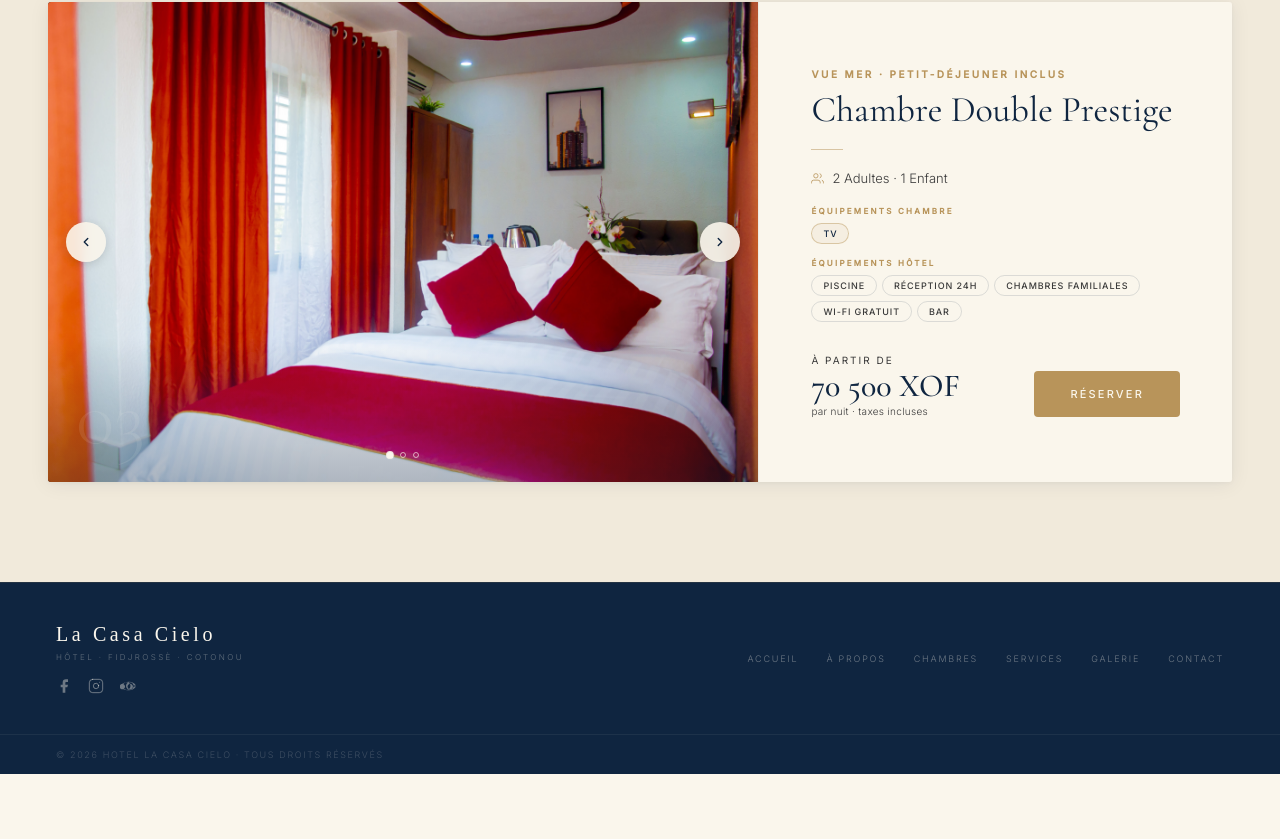
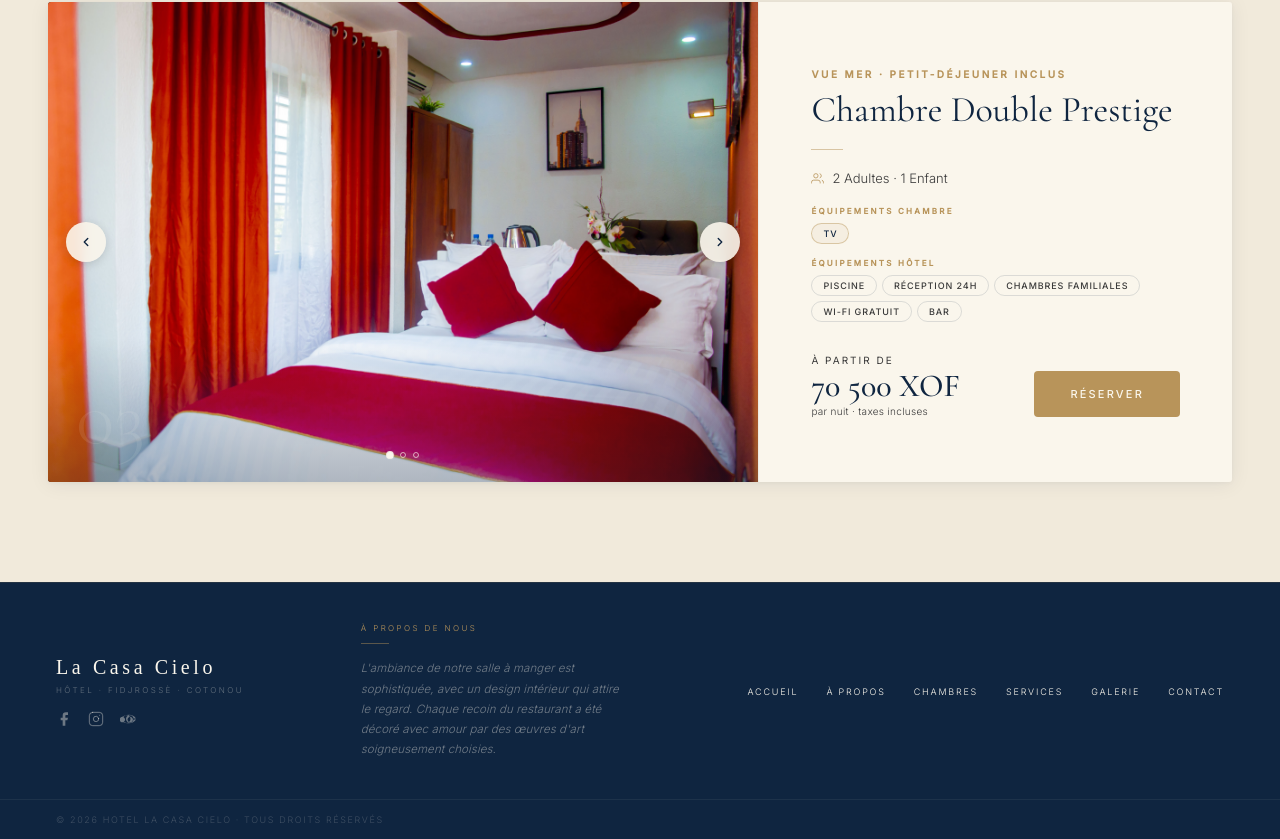
Before and after one commit to R4ph431-157/casacielohotel-demo, a React (Vite) app: page /rooms in a window 1280 px wide. Shown: the part 1638-2477 px from the top of the page. Before the commit the page ends 2412 px from the top, so only its background shows below. Built offline with nearby package versions, Linux system fonts and the light colour scheme.

Commit message:
modified text

```diff
--- a/src/App.tsx
+++ b/src/App.tsx
@@ -4,7 +4,6 @@ import Layout from './components/layout/Layout';
 import HomePage from './pages/HomePage';
 import AboutPage from './pages/AboutPage';
 import RoomsPage from './pages/RoomsPage';
-import HotelPage from './pages/HotelPage';
 import ServicesPage from './pages/ServicesPage';
 import GalleryPage from './pages/GalleryPage';
 import AttractionsPage from './pages/AttractionsPage';
@@ -21,7 +20,6 @@ export default function App() {
             <Route path="/" element={<HomePage />} />
             <Route path="/about" element={<AboutPage />} />
             <Route path="/rooms" element={<RoomsPage />} />
-            <Route path="/hotel" element={<HotelPage />} />
             <Route path="/services" element={<ServicesPage />} />
             <Route path="/gallery" element={<GalleryPage />} />
             <Route path="/attractions" element={<AttractionsPage />} />
--- a/src/components/layout/PageFooter.tsx
+++ b/src/components/layout/PageFooter.tsx
@@ -25,7 +25,7 @@ const TripadvisorIcon = () => (
 
 export default function PageFooter() {
   const { t } = useLanguage();
-  const { copyright, socials, quickLinks } = t.pageFooter;
+  const { copyright, socials, quickLinks, aboutUs } = t.pageFooter;
 
   return (
     <footer className="page-footer">
@@ -48,6 +48,13 @@ export default function PageFooter() {
           </div>
         </div>
 
+        {/* About Us */}
+        <div className="pf-about">
+          <p className="pf-col-label">{aboutUs.title}</p>
+          <div className="pf-about-rule" />
+          <p className="pf-about-text">{aboutUs.text}</p>
+        </div>
+
         {/* Quick links */}
         <div className="pf-links-col">
           {quickLinks.links.map((label, i) => (
--- a/src/components/sections/Hero.tsx
+++ b/src/components/sections/Hero.tsx
@@ -1,10 +1,8 @@
-import { useNavigate } from 'react-router-dom';
 import { useLanguage } from '../../context/LanguageContext';
 
 export default function Hero() {
   const { t } = useLanguage();
   const h = t.home.hero;
-  const navigate = useNavigate();
 
   const scrollToBooking = () => {
     document.getElementById('booking')?.scrollIntoView({ behavior: 'smooth' });
@@ -23,9 +21,6 @@ export default function Hero() {
           <button className="btn-gold" onClick={scrollToBooking}>
             {h.bookStay}
           </button>
-          <button className="btn-outline" onClick={() => navigate('/hotel')}>
-            {h.discover}
-          </button>
         </div>
       </div>
     </section>
--- a/src/i18n/en.ts
+++ b/src/i18n/en.ts
@@ -20,7 +20,7 @@ export const en: Translations = {
       eyebrow: 'Fidjrossè · Cotonou · Benin',
       title1: 'The sky,',
       title2: 'the sea, the silence.',
-      lead: 'Two minutes from the airport, steps from Fidjrossè beach. A hotel designed for those seeking something different; true rest, attentive service, and the feeling of being somewhere else without going far.',
+      lead: 'Get the best view to the beautiful sea and splendid surroundings at a moderate price. These rooms designed with open-concept living area are very bright and spacious - they are available with either double or queen beds.',
       bookStay: 'Book a Stay',
       discover: 'Discover the Hotel',
     },
@@ -77,8 +77,7 @@ export const en: Translations = {
       ],
     },
     contact: {
-      subtitle: 'Hotel · Cotonou',
-      lead: 'A seaside home in Fidjrossè. Open year-round, two minutes from the airport. Direct reservations at the best guaranteed rate.',
+      lead: 'The Hotel La Casa Cielo is one of the most stylish hotels in Benin. This modern take on the traditional alpine lodge is located at the foot of Benin.',
       address: {
         title: 'Address',
         lines: [
@@ -170,17 +169,18 @@ export const en: Translations = {
     roomAmenitiesLabel: 'In-room',
     hotelAmenitiesLabel: 'Hotel facilities',
   },
+
   hotel: {
     eyebrow: 'The Experience',
     title1: 'The art of',
     titleItalic: 'hospitality.',
-    lead: 'Our mission, from day one, has never changed: to welcome guests as we would in our own home. With care, without excess, without pretense. That is what sets a home apart from a hotel.',
+    lead: "Our purpose, since day one, hasn't changed: welcoming guests the way you'd welcome someone into your own home. With care, without excess, without formality. That is what sets a home apart from a hotel.",
     quote: '"Luxury is time."',
     features: [
       { num: '— 01', name: 'Restaurant', desc: 'International and Beninese cuisine, open for lunch and dinner.' },
       { num: '— 02', name: 'Pool', desc: 'Outdoor pool with terrace facing the sea.' },
       { num: '— 03', name: 'Concierge', desc: 'Available 24/7 for all your needs during your stay.' },
-      { num: '— 04', name: 'Event Rooms', desc: 'Conference and reception spaces, equipped and air-conditioned.' },
+      { num: '— 04', name: 'Event Spaces', desc: 'Conference and reception spaces, fully equipped and air-conditioned.' },
     ],
   },
   services: {
--- a/src/i18n/fr.ts
+++ b/src/i18n/fr.ts
@@ -75,7 +75,6 @@ export const fr = {
       ],
     },
     contact: {
-      subtitle: 'Hôtel · Cotonou',
       lead: "Une maison de bord de mer, à Fidjrossè. Ouverte toute l'année, à deux minutes de l'aéroport. Réservations directes au meilleur tarif garanti.",
       address: {
         title: 'Adresse',
--- a/src/pages/ContactPage.tsx
+++ b/src/pages/ContactPage.tsx
@@ -19,8 +19,7 @@ export default function ContactPage() {
         <div className="visit-grid">
           <div className="visit-brand">
             <h2 className="display">
-              La Casa Cielo
-              <small>{c.subtitle}</small>
+              Book Now to Secure Availability
             </h2>
             <p>{c.lead}</p>
           </div>
--- a/src/pages/HotelPage.tsx
+++ /dev/null
@@ -1,45 +0,0 @@
-import PageFooter from '../components/layout/PageFooter';
-import { useLanguage } from '../context/LanguageContext';
-
-export default function HotelPage() {
-  const { t } = useLanguage();
-  const h = t.hotel;
-
-  return (
-    <>
-      <div className="page-hero">
-        <span className="sec-eyebrow">{h.eyebrow}</span>
-        <h1 className="sec-title display">
-          {h.title1} <span className="it">{h.titleItalic}</span>
-        </h1>
-      </div>
-
-      <section className="experience" style={{ paddingTop: '100px' }}>
-        <div className="exp-grid">
-          <div className="exp-img">
-            <div className="exp-img-main" />
-            <div className="exp-img-overlay">
-              <div className="exp-quote">{h.quote}</div>
-            </div>
-          </div>
-          <div className="exp-content">
-            <p style={{ fontSize: '16px', lineHeight: 1.8, color: 'var(--ink-soft)', fontWeight: 300, maxWidth: '480px' }}>
-              {h.lead}
-            </p>
-            <div className="exp-features">
-              {h.features.map(f => (
-                <div key={f.num} className="exp-feature">
-                  <div className="exp-feature-num">{f.num}</div>
-                  <div className="exp-feature-name">{f.name}</div>
-                  <div className="exp-feature-desc">{f.desc}</div>
-                </div>
-              ))}
-            </div>
-          </div>
-        </div>
-      </section>
-
-      <PageFooter />
-    </>
-  );
-}
--- a/src/styles/global.css
+++ b/src/styles/global.css
@@ -1036,11 +1036,54 @@ section { padding: 140px 56px; position: relative; }
   font-size: 9px;
   letter-spacing: .2em;
   text-transform: uppercase;
-  color: rgba(250,246,236,.4);
+  color: rgba(250,246,236,1);
   text-decoration: none;
-  transition: color .25s;
-}
-.pf-link:hover { color: var(--gold); }
+  position: relative;
+  transition: color .25s, opacity .25s;
+}
+.pf-link::after {
+  content: "";
+  position: absolute;
+  bottom: -3px;
+  left: 0;
+  width: 0;
+  height: 1px;
+  background: var(--gold);
+  transition: width .45s;
+}
+.pf-link:hover { color: var(--gold); opacity: .75; }
+.pf-link:hover::after { width: 100%; }
+
+.pf-about {
+  display: flex;
+  flex-direction: column;
+  gap: 0;
+  max-width: 270px;
+  flex-shrink: 0;
+}
+.pf-col-label {
+  font-family: 'Inter', sans-serif;
+  font-size: 8px;
+  letter-spacing: .3em;
+  text-transform: uppercase;
+  color: var(--gold);
+  margin: 0 0 10px;
+}
+.pf-about-rule {
+  width: 28px;
+  height: 1px;
+  background: rgba(184,148,90,.45);
+  margin-bottom: 14px;
+}
+.pf-about-text {
+  font-family: 'Inter', sans-serif;
+  font-size: 11.5px;
+  line-height: 1.75;
+  color: rgba(250,246,236,.42);
+  margin: 0;
+  font-style: italic;
+  letter-spacing: .01em;
+}
 
 .page-footer-bottom {
   border-top: 1px solid rgba(250,246,236,.06);
@@ -1915,6 +1958,7 @@ section { padding: 140px 56px; position: relative; }
   .page-hero { padding: 80px 24px 60px; }
   .page-footer-body { flex-direction: column; align-items: flex-start; gap: 32px; padding: 40px 24px 32px; }
   .pf-links-col { flex-wrap: wrap; justify-content: flex-start; gap: 10px 22px; }
+  .pf-about { max-width: 100%; }
   .page-footer-bottom { padding: 14px 24px; }
 
   /* about */
```
